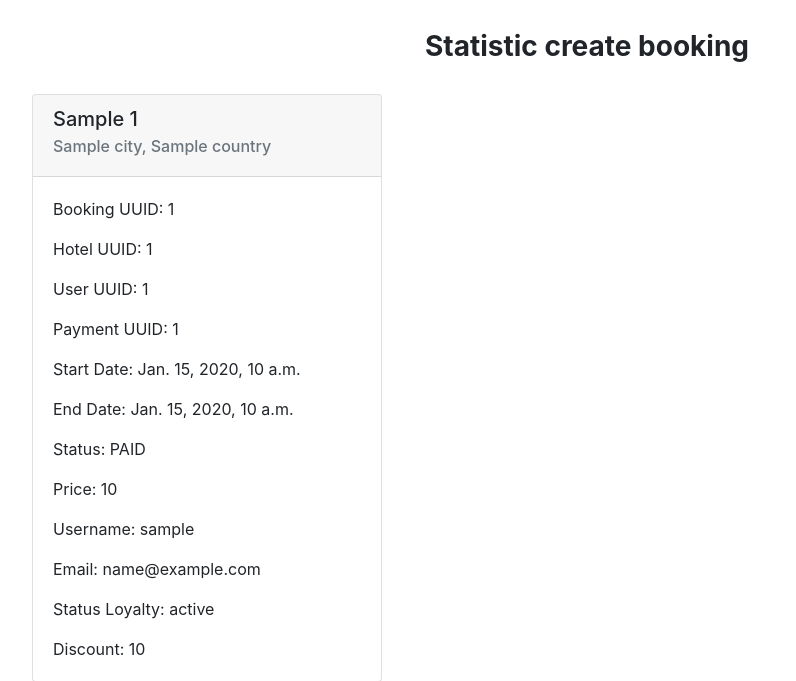
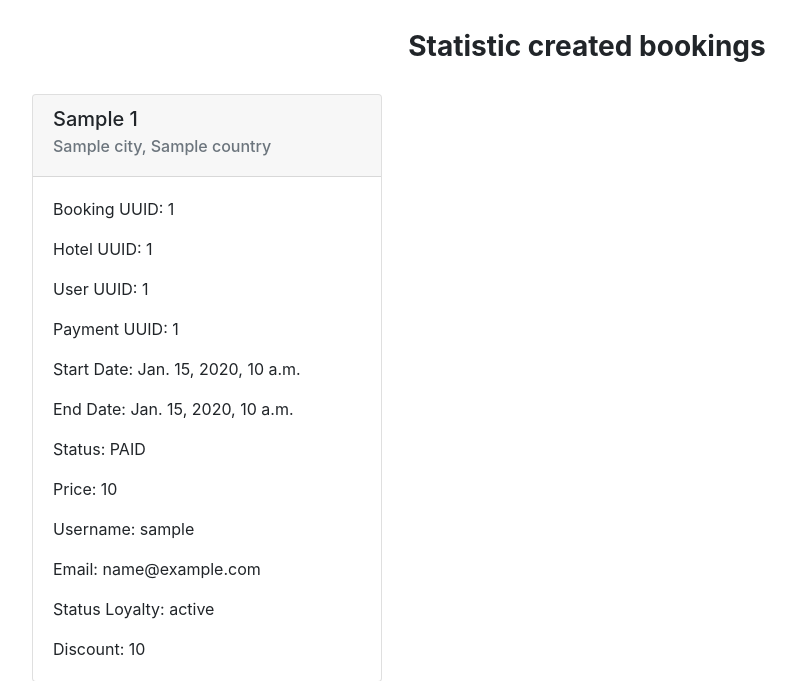
Before and after one commit to Abdiooa/rsoi-project, a Django app: template Gatewayservice/Gateway/templates/static_booking.html in a window 1280 px wide. Shown: the part 74-755 px from the top of the page, without its empty margins (53-849 px from the left). Run offline with Django 4.2, Linux system fonts and the light colour scheme; the template is opened without the code that fills it: most values are stand-ins (such as "Sample title", 1, 10 or a date in 2020); some libraries are stand-ins or nearby versions.

Commit message:
Update static_booking.html

```diff
--- a/Gatewayservice/Gateway/templates/static_booking.html
+++ b/Gatewayservice/Gateway/templates/static_booking.html
@@ -7,10 +7,10 @@
 
 {% block content %}
     <div class="container">
-        <h3 class="text-center" style="margin-top: 30px; font-weight: bold">Statistic create booking</h3>
+        <h3 class="text-center" style="margin-top: 30px; font-weight: bold">Statistic created bookings</h3>
         {% if static_booking %}
             <div class="row row-cols-1 row-cols-md-3 g-4" style="margin-top: 30px;">
-                {% for booking in static_booking %}
+                {% for booking in static_bookings %}
                     <div class="col">
                         <div class="card h-100">
                             <div class="card-header">
```
